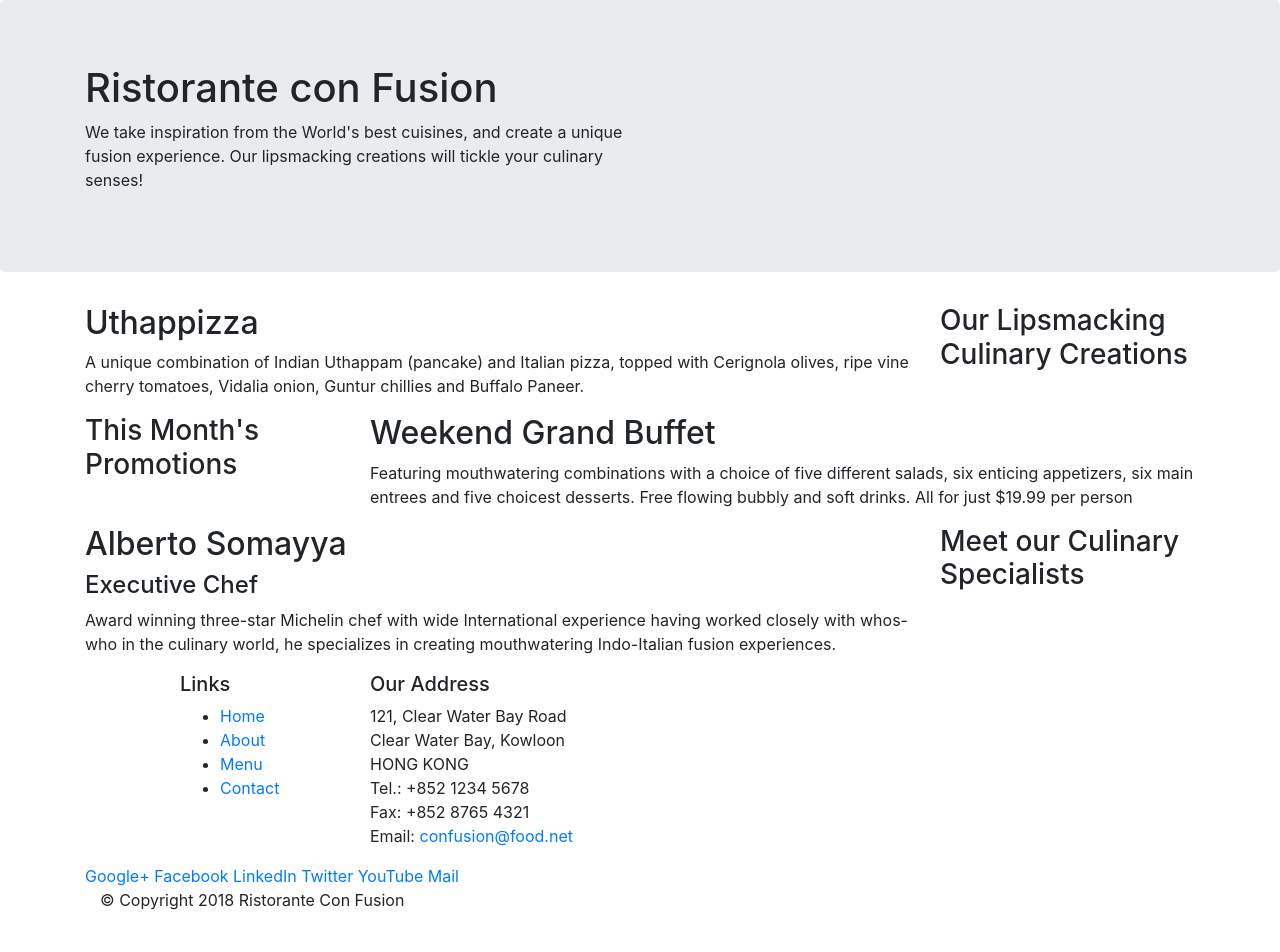
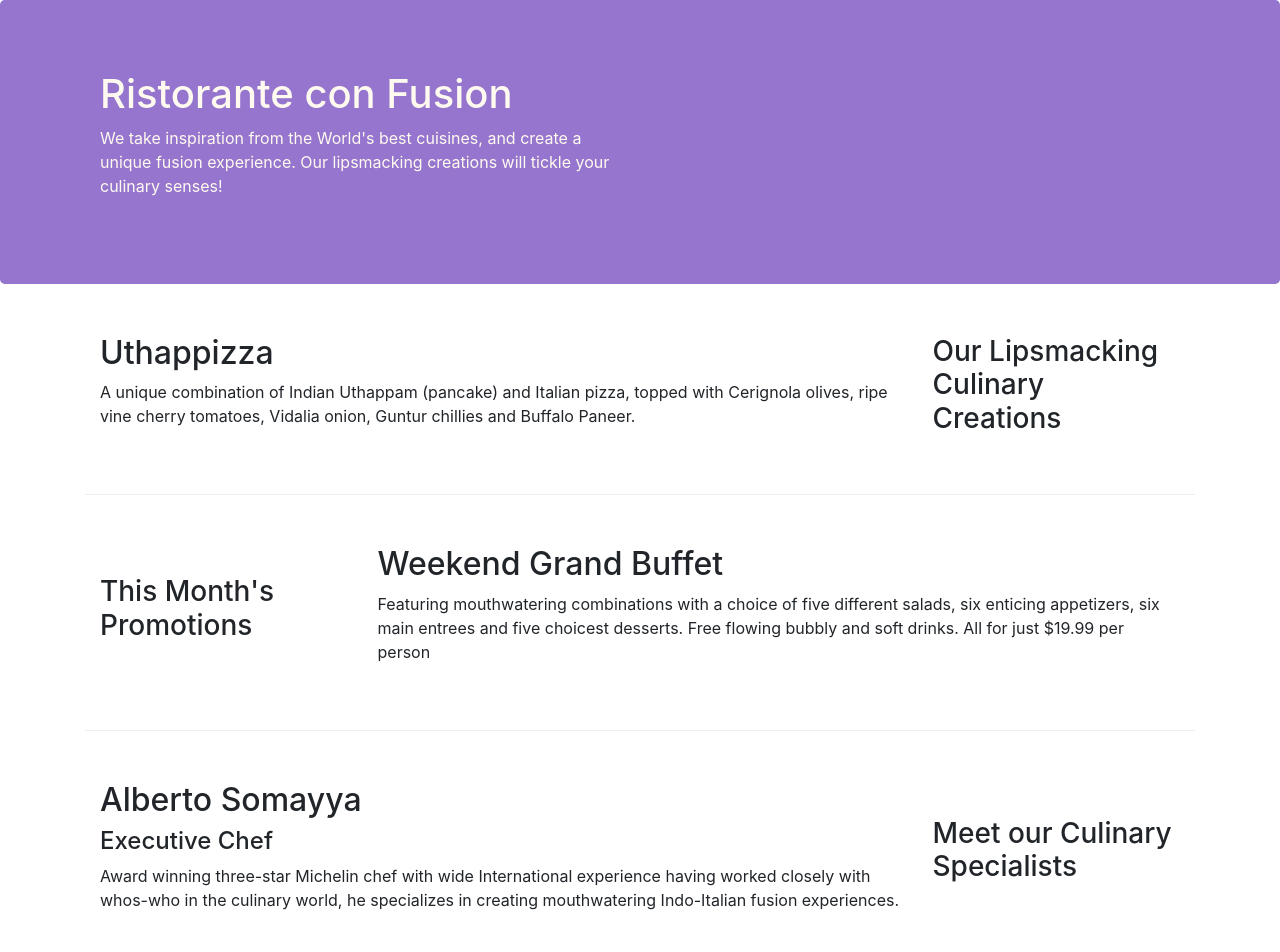
Before and after one commit to shahmeer-dev/Bootstrap-v4, a website: page index.html in a window 1280 px wide. Shown: the top 952 px of the page. Before the commit the page ends 928 px from the top, so only its background shows below. Drawn offline with nearby package versions, Linux system fonts and the light colour scheme.

Commit message:
Bootstrap Part 2

```diff
--- /dev/null
+++ b/css/styles.css
@@ -0,0 +1,29 @@
+.row-header {
+    margin: 0px auto;
+    padding: 0px;
+}
+
+.row-content {
+    margin: 0px auto;
+    padding: 50px 0 50px 0;
+    border-bottom: 1px ridge;
+}
+
+.footer {
+    margin: 0px auto;
+    padding: 20px 0 20px 0;
+    background-color: #D1C4E9;
+}
+
+.jumbotron {
+    margin: 0% auto;
+    padding: 70px 30px 70px 30px;
+    background: #9575CD;
+    color: floralwhite;
+}
+
+.address {
+    margin: 0px;
+    font-size: 80%;
+    color: #0f0f0f;
+}
--- a/index.html
+++ b/index.html
@@ -8,15 +8,18 @@
     <meta http-equiv="x-ua-compatible" content="ie=edge">
     <!-- Bootstrap CSS -->
     <link rel="stylesheet" href="node_modules/bootstrap/dist/css/bootstrap.min.css">
+    <!-- Custom CSS -->
+    <link rel="stylesheet" href="css/styles.css">
 
     <title>Ristorante Con Fusion</title>
+
 </head>
 
 <body>
 
     <header class="jumbotron">
         <div class="container">
-            <div  class="row">
+            <div class="row row-header">
                 <div class="col-12 col-sm-6">
                     <h1>Ristorante con Fusion</h1>
                     <p>We take inspiration from the World's best cuisines, and create a unique fusion experience. Our
@@ -28,8 +31,8 @@
         </div>
     </header>
 
-    <div  class="container">
-        <div class="row">
+    <div class="container">
+        <div class="row row-content align-items-center">
             <div class="col-12 col-sm-4 order-sm-last col-md-3">
                 <h3>Our Lipsmacking Culinary Creations</h3>
             </div>
@@ -41,7 +44,7 @@
         </div>
 
 
-        <div class="row">
+        <div class="row row-content align-items-center">
             <div class="col-12 col-sm-4 col-md-3">
                 <h3>This Month's Promotions</h3>
             </div>
@@ -53,7 +56,7 @@
             </div>
         </div>
 
-        <div class="row">
+        <div class="row row-content align-items-center">
             <div class="col-12 col-sm-4 order-sm-last col-md-3">
                 <h3>Meet our Culinary Specialists</h3>
             </div>
@@ -67,12 +70,12 @@
         </div>
     </div>
 
-    <footer>
+    <footer class="footer">
         <div class="container">
             <div class="row">
-                <div class="col-4 offset-1 col-sm-2">
+                <div class="col-4 offset-1 offset-sm-0 col-sm-2">
                     <h5>Links</h5>
-                    <ul>
+                    <ul class="list-unstyled">
                         <li><a href="#">Home</a></li>
                         <li><a href="#">About</a></li>
                         <li><a href="#">Menu</a></li>
@@ -81,7 +84,7 @@
                 </div>
                 <div class="col-7 col-sm-5">
                     <h5>Our Address</h5>
-                    <address>
+                    <address class="address">
                         121, Clear Water Bay Road<br>
                         Clear Water Bay, Kowloon<br>
                         HONG KONG<br>
@@ -90,8 +93,8 @@
                         Email: <a href="mailto:confusion@food.net">confusion@food.net</a>
                     </address>
                 </div>
-                <div class="col-12 col-sm-5">
-                    <div>
+                <div class="col-12 col-sm-5 align-self-center">
+                    <div class="text-center">
                         <a href="http://google.com/+">Google+</a>
                         <a href="http://www.facebook.com/profile.php?id=">Facebook</a>
                         <a href="http://www.linkedin.com/in/">LinkedIn</a>
@@ -101,8 +104,8 @@
                     </div>
                 </div>
             </div>
-            <div class="col-auto">
-                <div>
+            <div class="row justify-content-center">
+                <div class="col-auto">
                     <p>© Copyright 2018 Ristorante Con Fusion</p>
                 </div>
             </div>
```
